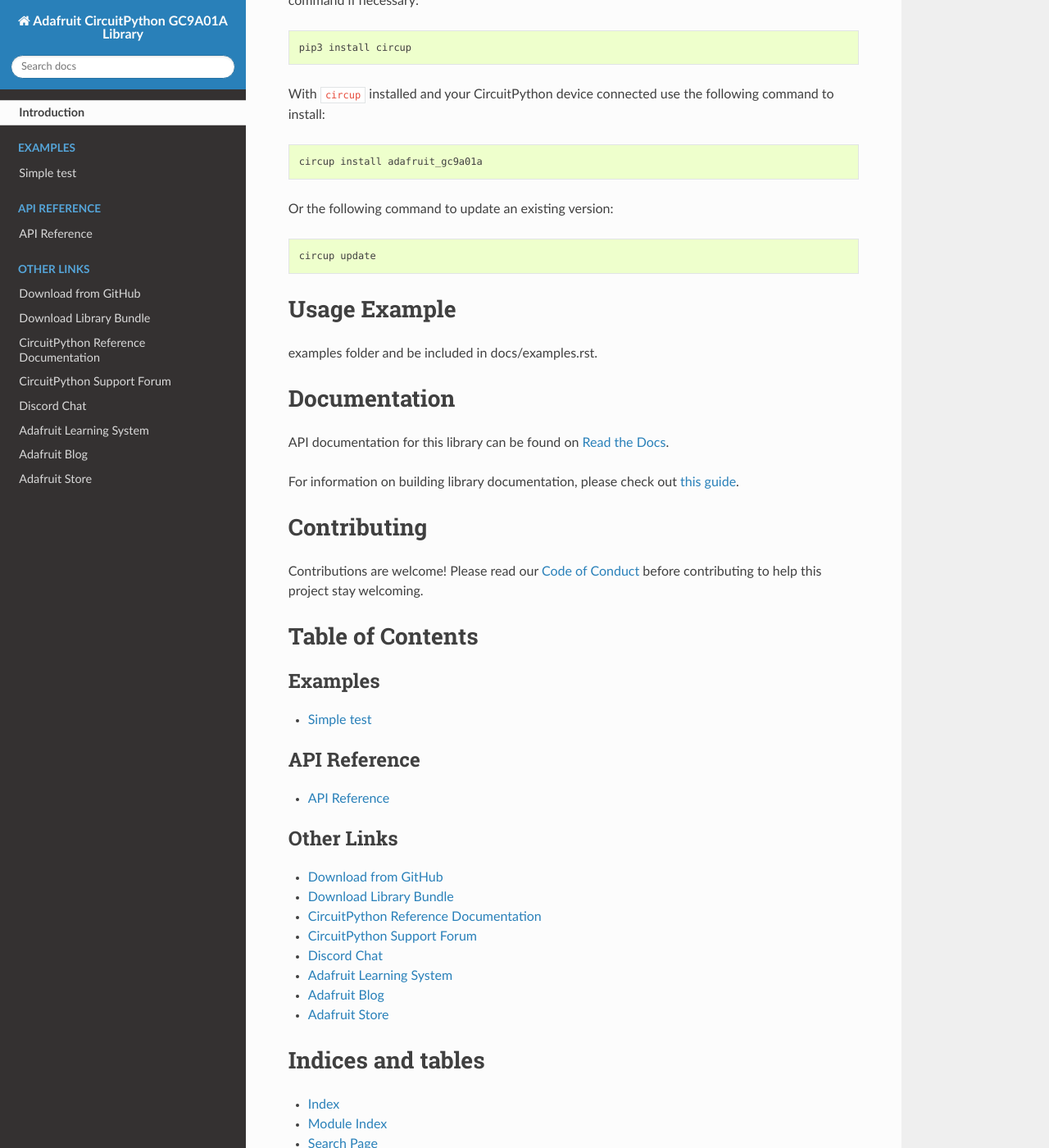
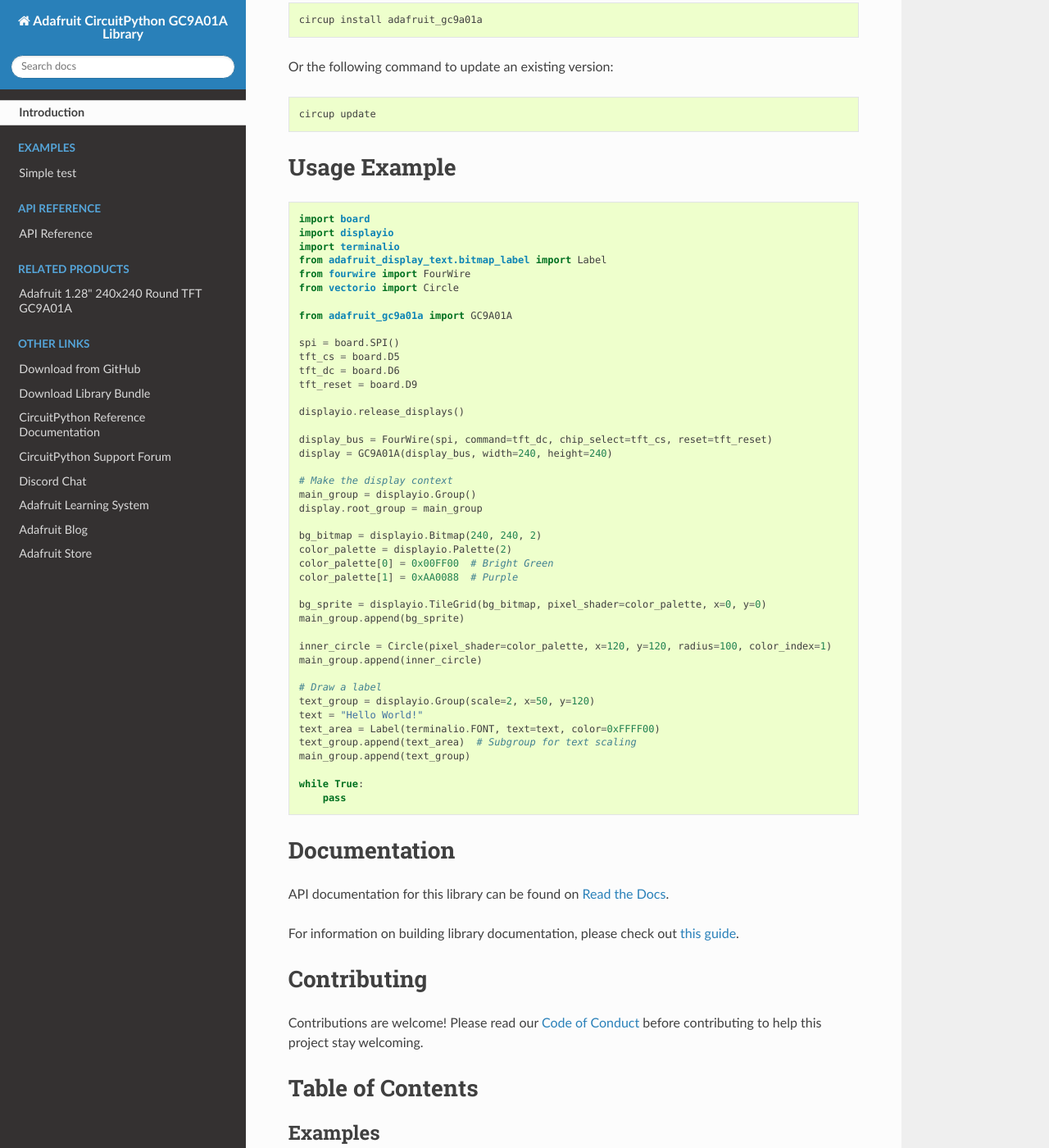
Before and after one commit to adafruit/Adafruit_CircuitPython_GC9A01A, a Sphinx documentation site: the page built from docs/index.rst, in a window 1280 px wide and 1400 px high, scrolled down 1340 px. Shown: the whole window at 82% size. Built offline with Sphinx 7.4.7 and the Read the Docs theme 3.1.0, drawn with Linux system fonts in a browser that asks for light colours; some of the changed text lies outside the part shown.

Commit message:
docs and readme fixes

```diff
--- a/README.rst
+++ b/README.rst
@@ -37,18 +37,10 @@
 `circup <https://github.com/adafruit/circup>`_.
 
 
-
-.. todo:: Describe the Adafruit product this library works with. For PCBs, you can also add the
-image from the assets folder in the PCB's GitHub repo.
-
-`Purchase one from the Adafruit shop <http://www.adafruit.com/products/6178>`_
+`Adafruit 1.28" 240x240 Round TFT GC9A01A <http://www.adafruit.com/products/6178>`_
 
 Installing from PyPI
 =====================
-.. note:: This library is not available on PyPI yet. Install documentation is included
-   as a standard element. Stay tuned for PyPI availability!
-
-.. todo:: Remove the above note if PyPI version is/will be available at time of release.
 
 On supported GNU/Linux systems like the Raspberry Pi, you can install the driver locally `from
 PyPI <https://pypi.org/project/adafruit-circuitpython-gc9a01a/>`_.
@@ -99,8 +91,52 @@
 Usage Example
 =============
 
-.. todo:: Add a quick, simple example. It and other examples should live in the
-examples folder and be included in docs/examples.rst.
+.. code-block:: python
+
+    import board
+    import displayio
+    import terminalio
+    from adafruit_display_text.bitmap_label import Label
+    from fourwire import FourWire
+    from vectorio import Circle
+
+    from adafruit_gc9a01a import GC9A01A
+
+    spi = board.SPI()
+    tft_cs = board.D5
+    tft_dc = board.D6
+    tft_reset = board.D9
+
+    displayio.release_displays()
+
+    display_bus = FourWire(spi, command=tft_dc, chip_select=tft_cs, reset=tft_reset)
+    display = GC9A01A(display_bus, width=240, height=240)
+
+    # Make the display context
+    main_group = displayio.Group()
+    display.root_group = main_group
+
+    bg_bitmap = displayio.Bitmap(240, 240, 2)
+    color_palette = displayio.Palette(2)
+    color_palette[0] = 0x00FF00  # Bright Green
+    color_palette[1] = 0xAA0088  # Purple
+
+    bg_sprite = displayio.TileGrid(bg_bitmap, pixel_shader=color_palette, x=0, y=0)
+    main_group.append(bg_sprite)
+
+    inner_circle = Circle(pixel_shader=color_palette, x=120, y=120, radius=100, color_index=1)
+    main_group.append(inner_circle)
+
+    # Draw a label
+    text_group = displayio.Group(scale=2, x=50, y=120)
+    text = "Hello World!"
+    text_area = Label(terminalio.FONT, text=text, color=0xFFFF00)
+    text_group.append(text_area)  # Subgroup for text scaling
+    main_group.append(text_group)
+
+    while True:
+        pass
+
 
 Documentation
 =============
--- a/docs/conf.py
+++ b/docs/conf.py
@@ -25,7 +25,7 @@
 # Uncomment the below if you use native CircuitPython modules such as
 # digitalio, micropython and busio. List the modules you use. Without it, the
 # autodoc module docs will fail to generate with a warning.
-# autodoc_mock_imports = ["digitalio", "busio"]
+autodoc_mock_imports = ["busdisplay"]
 
 autodoc_preserve_defaults = True
 
--- a/docs/index.rst
+++ b/docs/index.rst
@@ -24,14 +24,10 @@
 .. toctree::
     :caption: Tutorials
 
-.. todo:: Add any Learn guide links here. If there are none, then simply delete this todo and leave
-    the toctree above for use later.
-
 .. toctree::
     :caption: Related Products
 
-.. todo:: Add any product links here. If there are none, then simply delete this todo and leave
-    the toctree above for use later.
+    Adafruit 1.28" 240x240 Round TFT GC9A01A <https://www.adafruit.com/product/6178>
 
 .. toctree::
     :caption: Other Links
```
